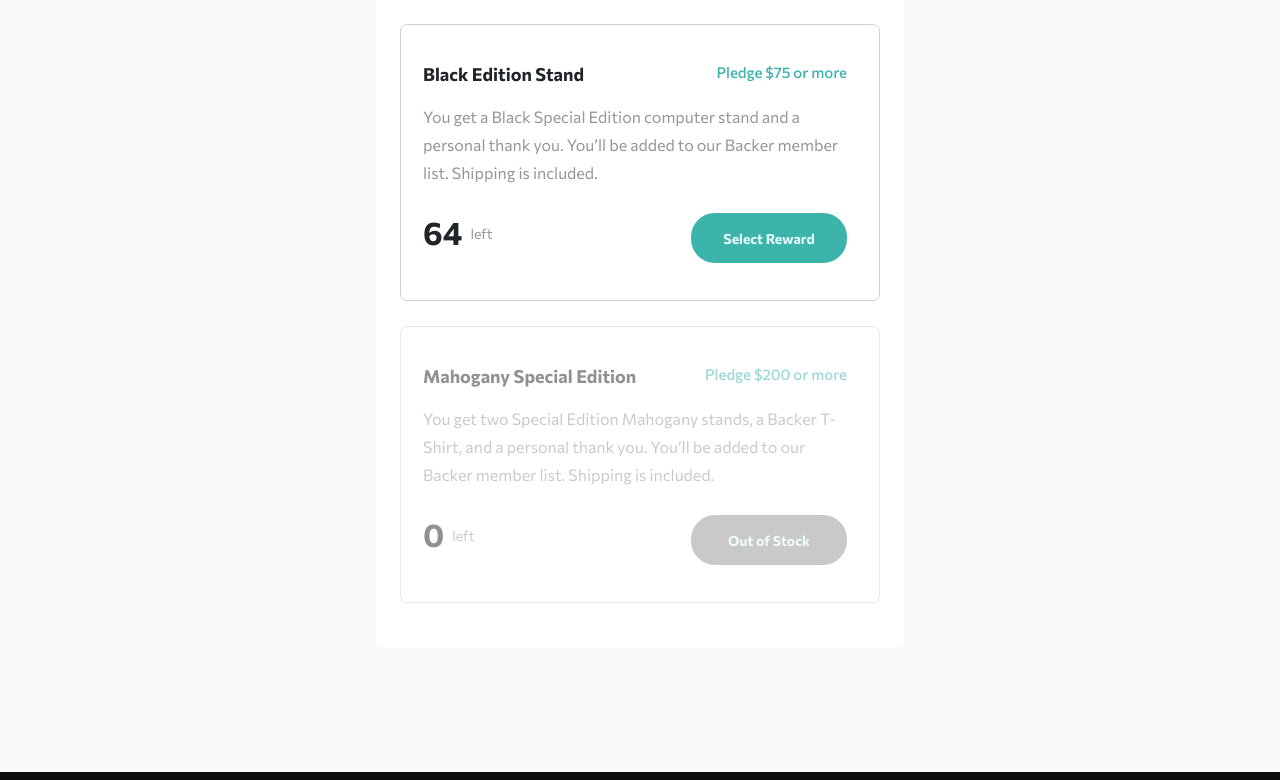
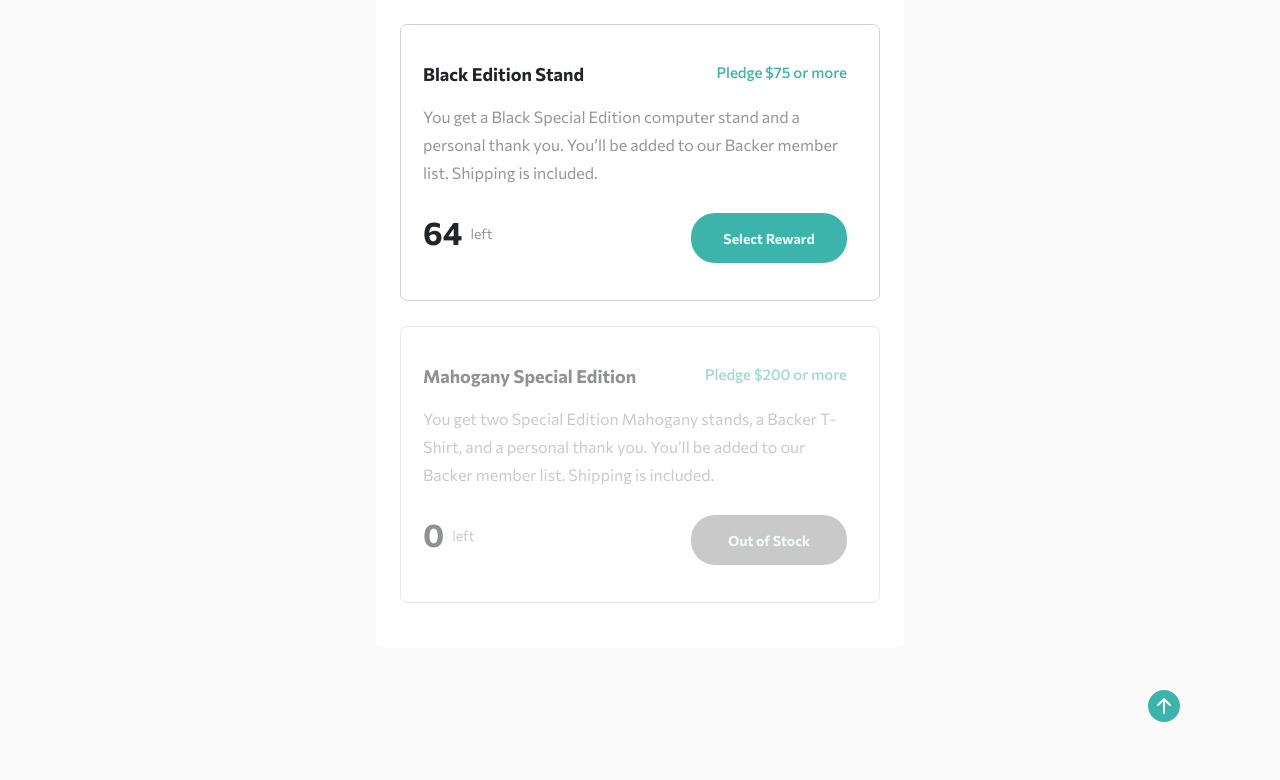
Before and after one commit to Francisco-Webdeveloper/crowdfund, a React (Create React App) app: page /project-crowdfunding/1 in a window 1280 px wide. Shown: the part 1503-2283 px from the top of the page. Built offline with nearby package versions, Linux system fonts and the light colour scheme.

Commit message:
add arrow-to-top icon

```diff
--- a/package.json
+++ b/package.json
@@ -11,6 +11,7 @@
     "react": "^18.1.0",
     "react-bootstrap": "^2.4.0",
     "react-dom": "^18.1.0",
+    "react-icons": "^4.4.0",
     "react-router-dom": "^6.3.0",
     "react-router-hash-link": "^2.4.3",
     "react-scripts": "^5.0.1",
--- a/src/pages/Project.js
+++ b/src/pages/Project.js
@@ -11,6 +11,8 @@ import pledgesData from "../pledgesData";
 import projectsData from "../projectsData";
 import { useParams } from "react-router-dom";
 import { PledgeList } from "../components/PledgeList";
+import { BsArrowUpCircleFill } from "react-icons/bs";
+import { HashLink as Link } from "react-router-hash-link";
 
 const Project = () => {
   const [showModal, setShowModal] = useState(false);
@@ -160,6 +162,13 @@ const Project = () => {
           })}
         </div>
       </div>
+      <div className={styles.toTheTopContainer}>
+        <Link to="#top">
+          <h2 className={styles.toTheTop}>
+            <BsArrowUpCircleFill />
+          </h2>
+        </Link>
+      </div>
     </div>
   );
 };
--- a/src/pages/Project.module.scss
+++ b/src/pages/Project.module.scss
@@ -23,14 +23,12 @@
     flex-direction: column;
     align-items: center;
     gap: 24px;
-    margin-bottom: 18px;
+    margin-bottom: 40px;
     position: relative;
     bottom: 55px;
-    // Desktop
     @media (min-width: 728px) {
       gap: 26px;
       bottom: 92px;
-      margin-bottom: 32px;
     }
   }
 
@@ -38,9 +36,33 @@
     @include cardDesign;
     padding: 36px 24px 20px 24px;
 
-    // Desktop
     @media (min-width: 1440px) {
       padding: 46px 46px 20px 46px;
     }
   }
+
+  .toTheTopContainer {
+    position: relative;
+    width: 100vw;
+
+    .toTheTop {
+      color: #3cb4ab;
+      position: absolute;
+      right: 20px;
+      bottom: 30px;
+      &:hover {
+        color: #157a74;
+      }
+      @media (min-width: 576px) {
+        right: 60px;
+      }
+      @media (min-width: 768px) {
+        right: 100px;
+        bottom: 50px;
+      }
+      @media (min-width: 1400px) {
+        right: 150px;
+      }
+    }
+  }
 }
```
Also changed, not shown: 1 other file (tests, documents, lock files or other folders).
